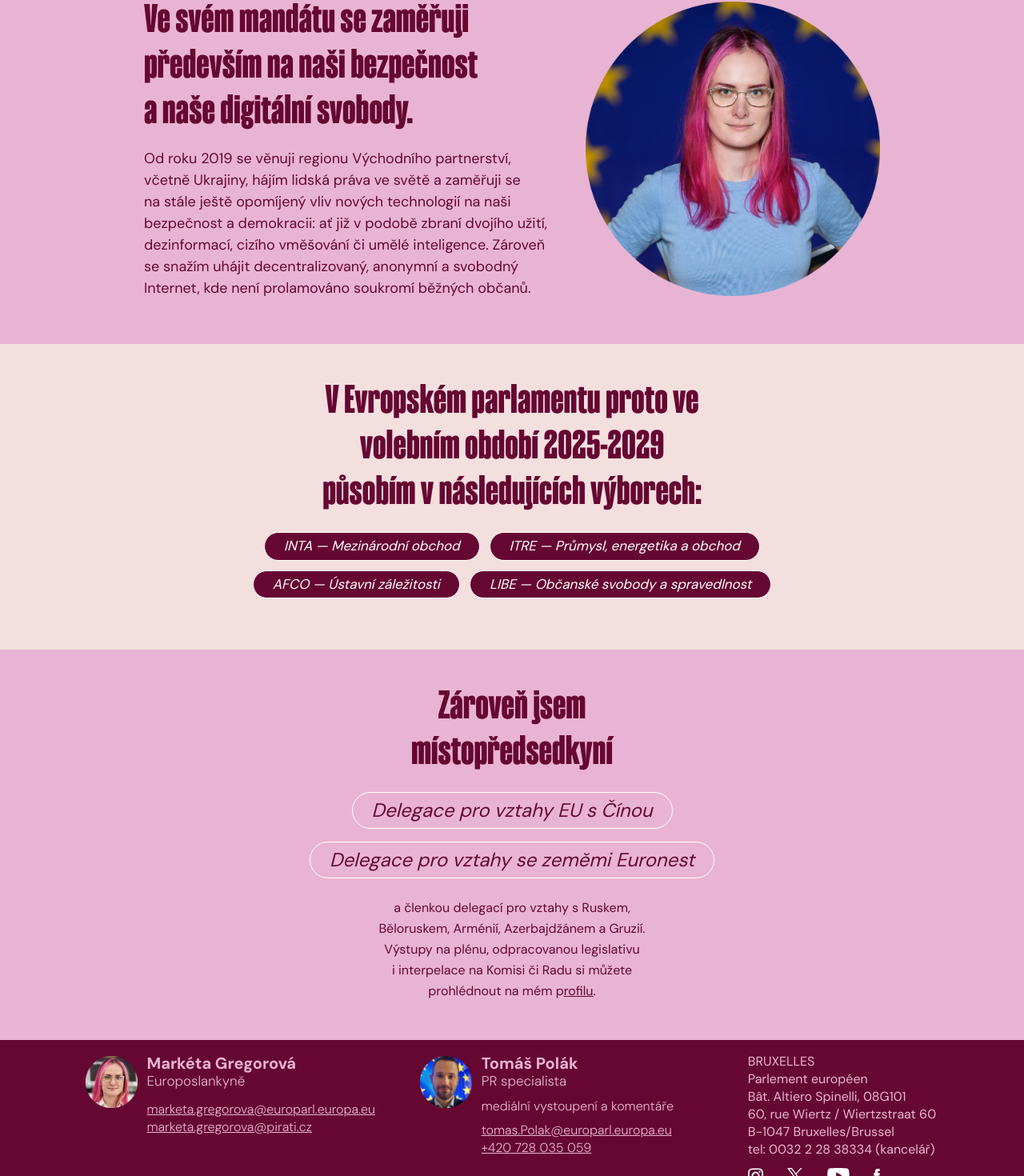
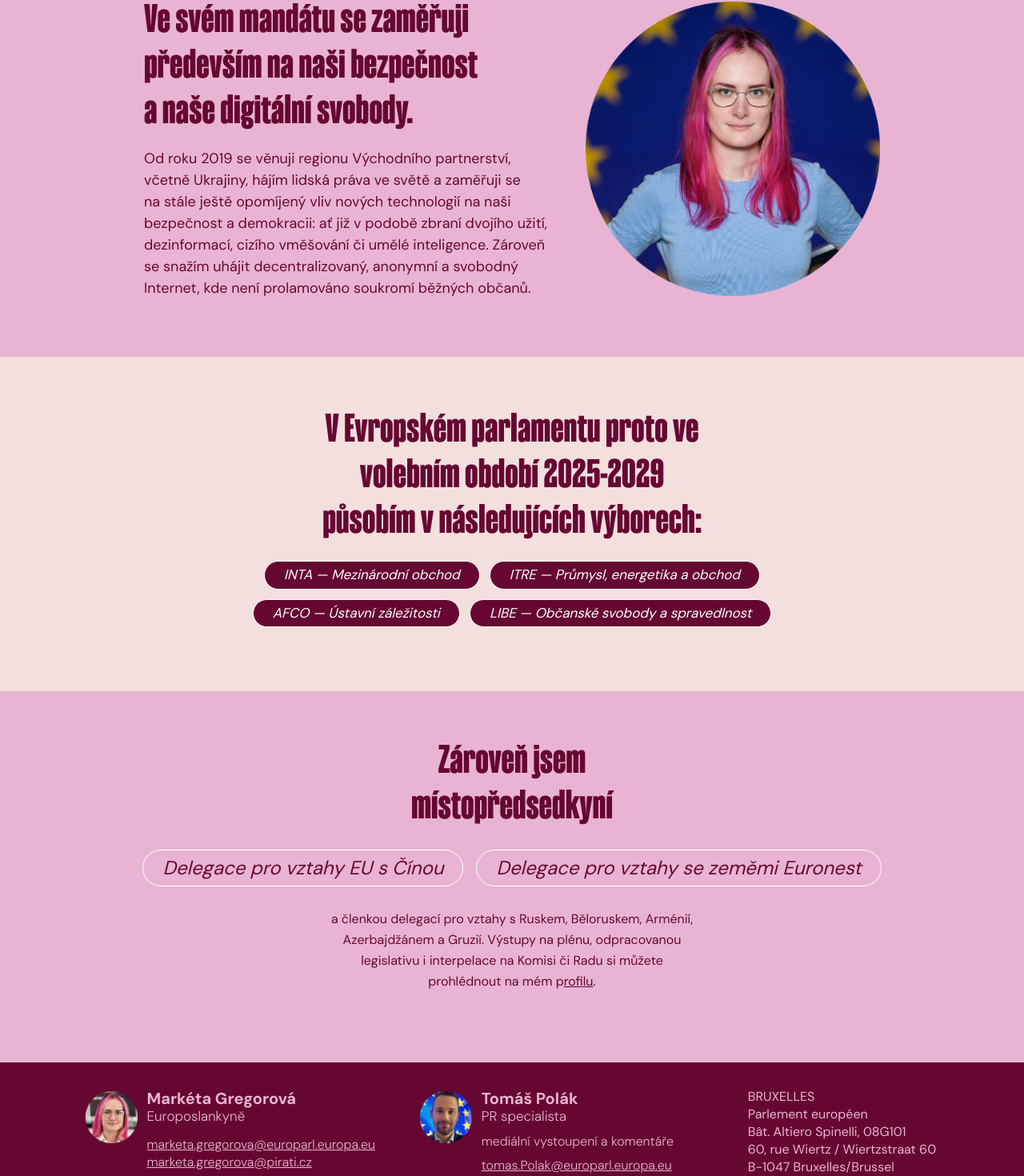
Before and after one commit to caroluxurians/mgreg, a Next.js app: page /moje-prace in a window 1280 px wide. Shown: the part 132-1602 px from the top of the page at 80% size. Built offline with nearby package versions, Linux system fonts and the light colour scheme.

Commit message:
padding fixes

```diff
--- a/app/components/Footer.tsx
+++ b/app/components/Footer.tsx
@@ -11,7 +11,7 @@ const Footer = () => {
       <div
         className="bg-dark-pink flex flex-col gap-9 items-start text-light-pink pb-10 pl-7 sm:pl-14
       md:grid md:grid-cols-[3fr_2fr] md:px-9 md:gap-12
-      lg:grid lg:w-[800px] lg:mx-auto lg:px-0
+      lg:grid lg:w-[800px] lg:mx-auto lg:px-0 lg:pt-4
       xl:grid-cols-[3fr_3fr_2fr] xl:gap-2 xl:w-[1067px] xl:mx-auto
       xl:h-[188px] xl:grid
       2xl:h-[200px] 2xl:grid-cols-[3fr_3fr_2fr] 2xl:w-[1267px]"
--- a/app/moje-prace/page.tsx
+++ b/app/moje-prace/page.tsx
@@ -18,7 +18,7 @@ const MojePrace = () => {
             className="h-screen max-h-screen flex flex-col pt-7 gap-5 px-5
             sm:h-auto sm:grid sm:grid-cols-[3fr_2fr] sm:px-10 sm:gap-0 sm:pb-10 sm:w-[640px]
             md:w-[730px] md:pt-10
-            lg:w-[1000px] lg:pt-14 lg:pb-14"
+            lg:w-[1000px] lg:pt-14 lg:pb-18"
           >
             <div className="flex flex-col gap-5">
               <div className="font-heading flex flex-col text-[30px]/[30px] sm:text-[35px]/[37px] md:text-[40px]/[47px] lg:text-[50px]/[57px]">
@@ -81,7 +81,7 @@ const MojePrace = () => {
           </div>
         </div>
 
-        <div className="flex flex-col bg-beige py-16 gap-6 sm:py-10 md:pt-10 md:pb-16">
+        <div className="flex flex-col bg-beige py-16 gap-6 sm:py-10 md:pt-15 md:pb-20">
           <div className="font-heading text-center text-[30px]/[34px] sm:text-[35px]/[39px] md:text-[40px]/[47px] lg:text-[50px]/[57px]">
             V Evropském parlamentu proto ve<br />
             volebním období 2025-2029<br />
@@ -98,22 +98,28 @@ const MojePrace = () => {
           </div>
         </div>
 
-        <div className="flex flex-col bg-light-pink gap-7 py-16 sm:pt-10 sm:pb-12 sm:gap-6">
+        <div className="flex flex-col bg-light-pink gap-7 py-16 sm:pt-10 sm:pb-12 sm:gap-6 lg:gap-7 lg:pt-14 lg:pb-22">
 
           <div className="font-heading text-center text-[30px]/[34px] sm:text-[35px]/[39px] md:text-[40px]/[47px] lg:text-[50px]/[57px]">
             Zároveň jsem<br /> místopředsedkyní
           </div>
 
-          <div className="flex flex-col items-center gap-3 sm:gap-4">
+          <div className="flex flex-col items-center gap-3 sm:gap-4 lg:flex-row mx-auto">
             <LabelTransparent content="Delegace pro vztahy EU s Čínou" />
             <LabelTransparent content="Delegace pro vztahy se zeměmi Euronest" />
           </div>
 
-          <div className="text-[14px] mx-5 text-center sm:text-[16px]/[26px]">
+          <div className="text-[14px] mx-5 text-center sm:text-[16px]/[26px] md:hidden">
             a členkou delegací pro vztahy s Ruskem,<br />
             Běloruskem, Arménií, Azerbajdžánem a Gruzií. <br />
             Výstupy na plénu, odpracovanou legislativu<br />
             i interpelace na Komisi či Radu si můžete<br />
+            prohlédnout na mém p<span className="underline decoration-dark-pink">rofilu</span>.<br />
+          </div>
+          <div className="hidden md:block text-center md:text-[16px]/[26px]">
+            a členkou delegací pro vztahy s Ruskem, Běloruskem, Arménií,<br />
+            Azerbajdžánem a Gruzií. Výstupy na plénu, odpracovanou<br />
+            legislativu i interpelace na Komisi či Radu si můžete<br />
             prohlédnout na mém p<span className="underline decoration-dark-pink">rofilu</span>.<br />
           </div>
         </div>
```
